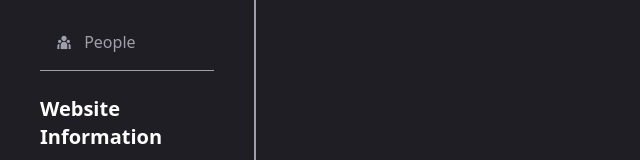
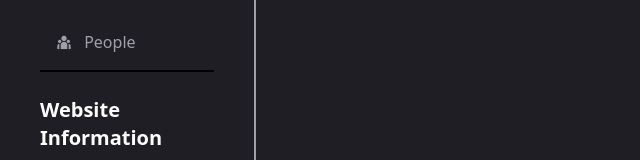
Before and after one commit to Tushargawhade/ShowMovie, a React (Vite) app: page / in a window 1280 px wide. Shown: the part 395-555 px from the top of the page, without its empty margins (0-640 px from the left). Built offline with nearby package versions, Linux system fonts and the light colour scheme; some icons are missing.

Commit message:
hr change

```diff
--- a/src/components/Templates/SideNavbar.jsx
+++ b/src/components/Templates/SideNavbar.jsx
@@ -41,7 +41,7 @@ const SideNavbar = () => {
 
         </nav>
 
-        <hr className='border-none h-[1px] bg-zinc-400' />
+        <hr className='border-t-2 bg-zinc-400' />
 
         <nav className='flex flex-col gap-2 text-zinc-400'>
 
```
